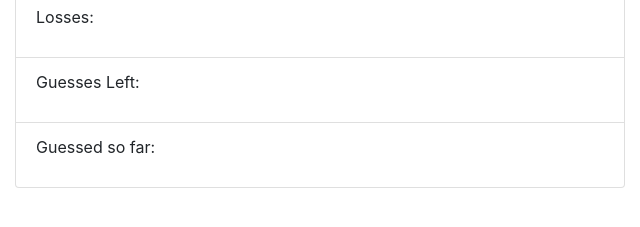
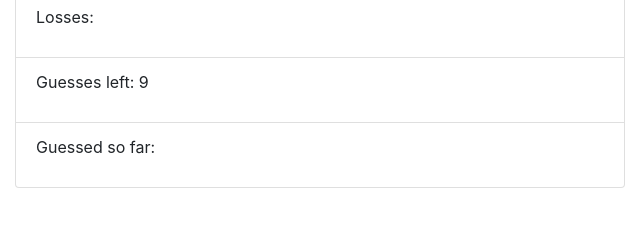
Before and after one commit to kietosstarik/Psychic-Game-CP, a plain HTML site: page index.html in a window 1280 px wide. Shown: the part 275-502 px from the top of the page, 0-640 px from the left. Drawn offline with nearby package versions, Linux system fonts and the light colour scheme.

Commit message:
Update index.html

```diff
--- a/index.html
+++ b/index.html
@@ -36,7 +36,7 @@
   </div>
     <div class="col-md-12">
     </div>
-    <script type="text/javascript" src="game.js"></script>
+    <script type="text/javascript" src="assets/game.js"></script>
 </body>
 
 </html>
```
